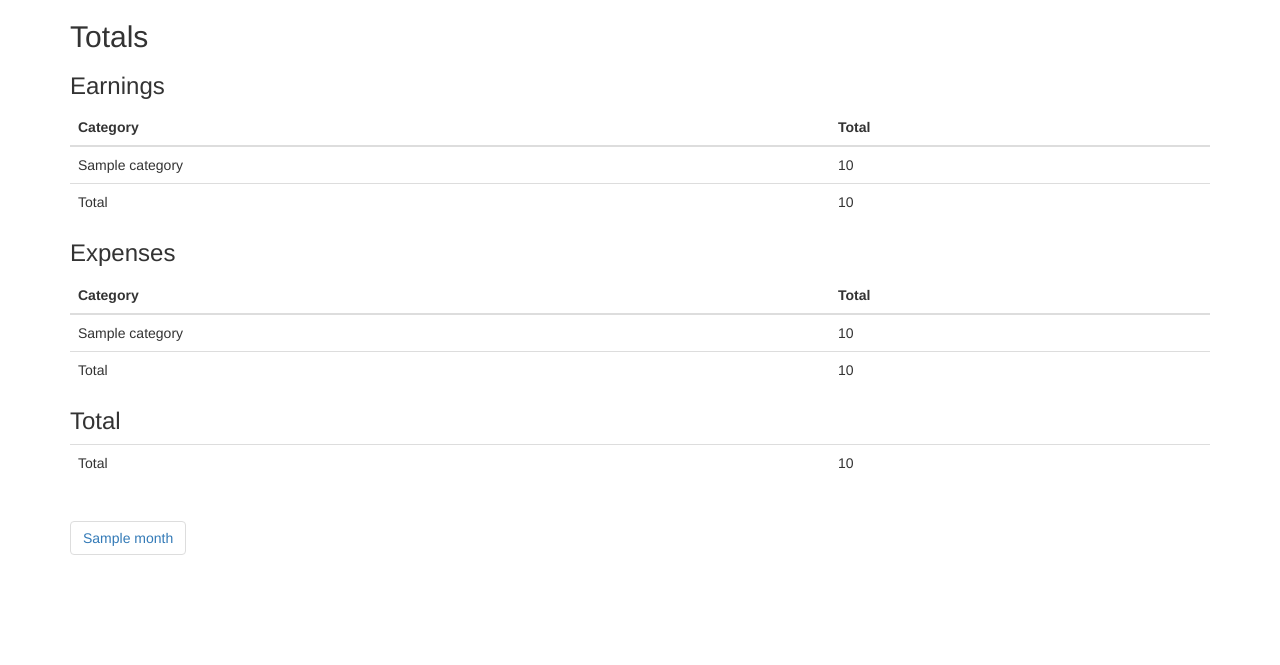
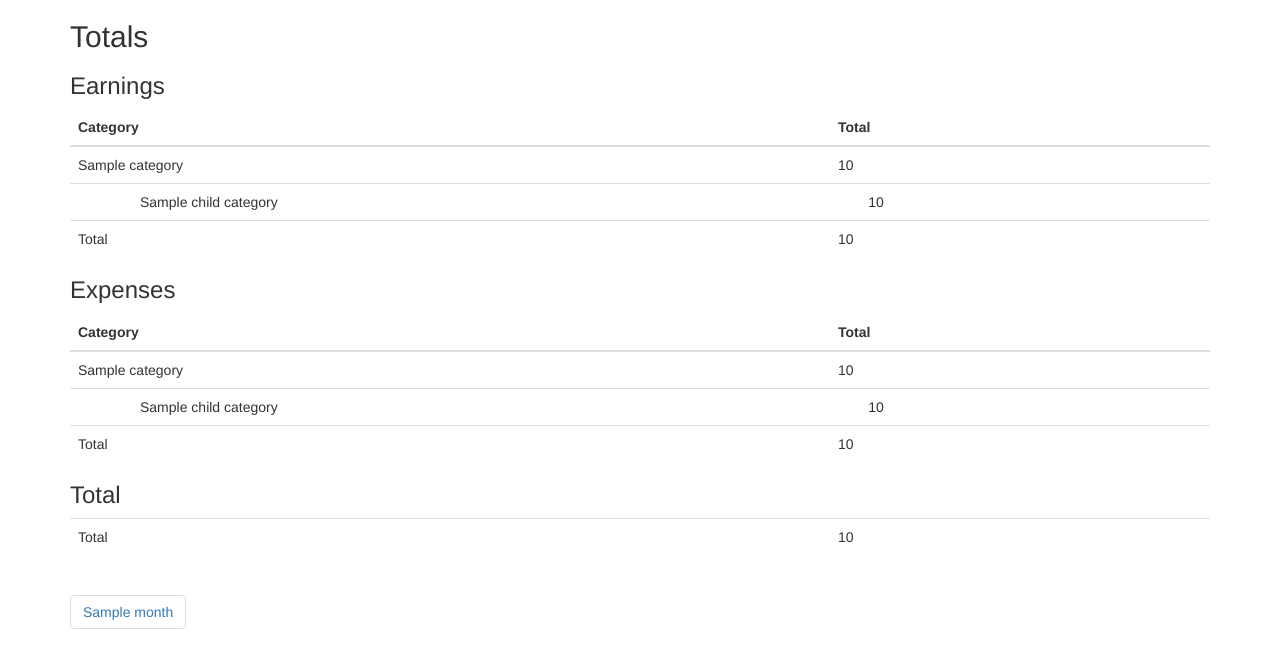
Before and after one commit to dchukhin/skameika, a Django app: template skameika/templates/occurrence/totals.html in a window 1280 px wide. Shown: the top 665 px of the page. Run offline with Django 3.2, Linux system fonts and the light colour scheme; tables that the repository leaves empty hold one stand-in row (values such as "Sample post"); the template is opened without the code that fills it: values that come from a table or form of the project are taken from there, most other values are stand-ins (such as "Sample title", 1, 10 or a date in 2020); some libraries are stand-ins or nearby versions.

Commit message:
totals.html displays totals for parent and child categories

```diff
--- a/skameika/templates/occurrence/totals.html
+++ b/skameika/templates/occurrence/totals.html
@@ -16,11 +16,23 @@
     </tr>
   </thead>
   <tbody>
-    {% for category in earning_categories %}
+    {% for category in earning_categories.values %}
       <tr class="category-row">
-        <td class="col-sm-8" id="name-{{ category.slug }}">{{ category.name }}</td>
-        <td id="total-{{ category.slug }}">{{ category.total }}</td>
+        <td class="col-sm-8" id="name-{{ category.name }}">{{ category.name }}</td>
+        <td id="total-{{ category.name }}">{{ category.total }}</td>
       </tr>
+      {% for child_category in category.children %}
+        <tr class="category-row">
+          <td class="col-sm-8" id="name-{{ child_category.name }}">
+              <span class="col-sm-1"></span>
+              {{ child_category.name }}
+          </td>
+          <td id="total-{{ child_category.name }}">
+            <span class="col-sm-1"></span>
+            {{ child_category.total }}
+          </td>
+        </tr>
+      {% endfor %}
     {% endfor %}
     <tr>
       <td class="col-sm-8">Total</td>
@@ -38,11 +50,23 @@
     </tr>
   </thead>
   <tbody>
-    {% for category in expense_categories %}
+    {% for category in expense_categories.values %}
       <tr class="category-row">
-        <td class="col-sm-8" id="name-{{ category.slug }}">{{ category.name }}</td>
-        <td id="total-{{ category.slug }}">{{ category.total }}</td>
+        <td class="col-sm-8" id="name-{{ category.name }}">{{ category.name }}</td>
+        <td id="total-{{ category.name }}">{{ category.total }}</td>
       </tr>
+      {% for child_category in category.children %}
+        <tr class="category-row">
+          <td class="col-sm-8" id="name-{{ child_category.name }}">
+              <span class="col-sm-1"></span>
+              {{ child_category.name }}
+          </td>
+          <td id="total-{{ child_category.name }}">
+            <span class="col-sm-1"></span>
+            {{ child_category.total }}
+          </td>
+        </tr>
+      {% endfor %}
     {% endfor %}
     <tr>
       <td class="col-sm-8">Total</td>
```
